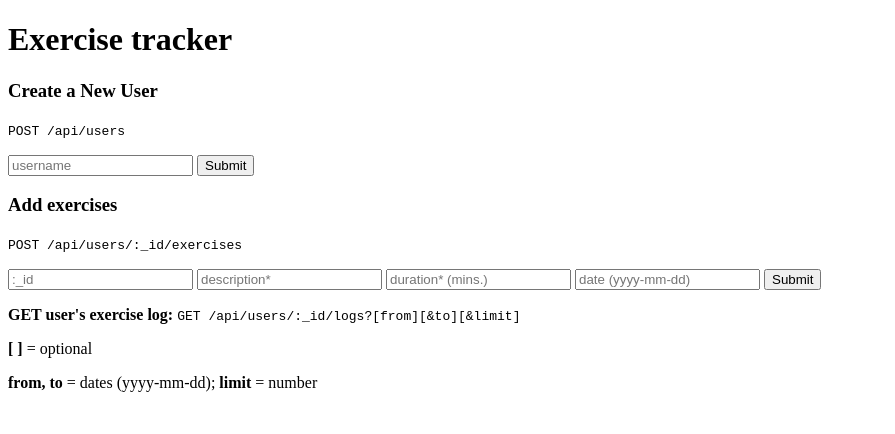
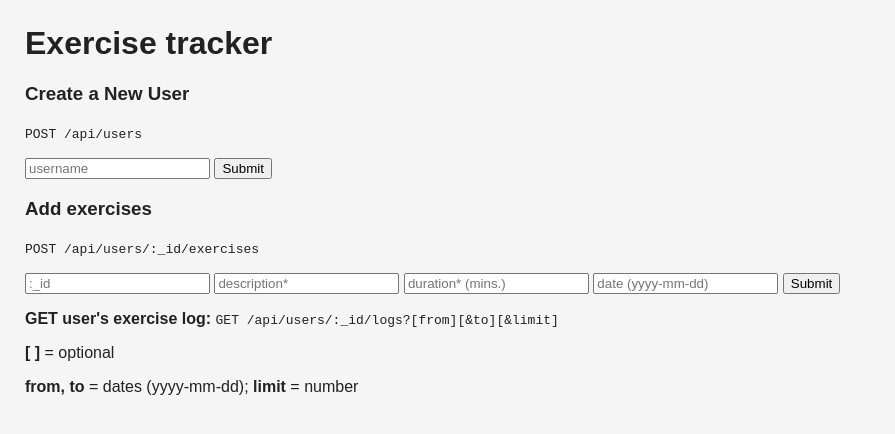
Before and after one commit to Byvak/Exercise-Tracker, a website: page views/index.html in a window 1280 px wide. Shown: the whole page, without its empty margins (0-895 px from the left). Drawn offline with Linux system fonts and the light colour scheme; files that its build step writes are made by us from their sources.

Commit message:
Update style.css

```diff
--- a/public/style.css
+++ b/public/style.css
@@ -1,3 +1,19 @@
 * {
     box-sizing: border-box;
 }
+
+body {
+    font-family: sans-serif;
+    margin: 25px;
+    color: #222;
+    background-color: #f5f5f5;
+}
+
+h1 {
+    font-weight: bold;
+
+}
+
+p {
+    max-width: 900px;
+}
```
